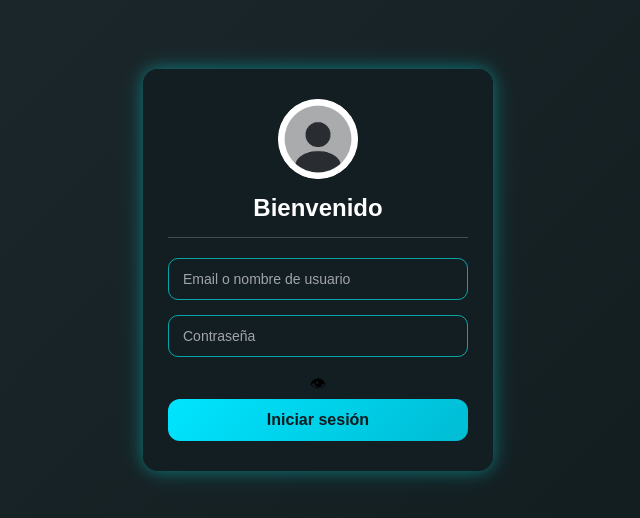
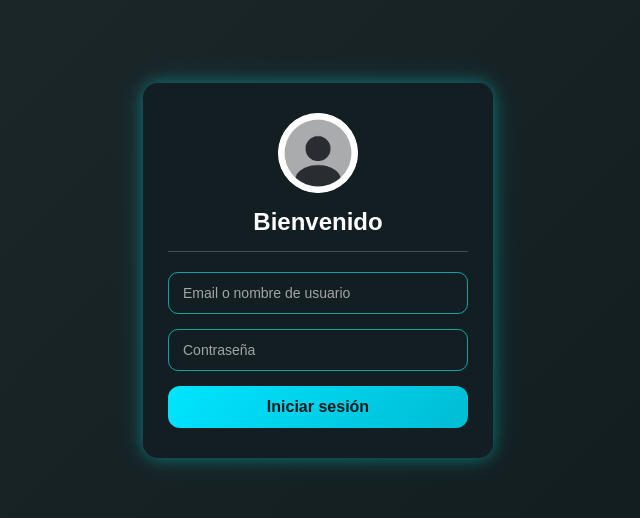
Before and after one commit to carlos01932M/repo, a plain HTML site: page index.html in a window 1280 px wide. Shown: the part 130-648 px from the top of the page, without its empty margins (322-962 px from the left). Drawn offline with Linux system fonts and the light colour scheme.

Commit message:
Update index.html

```diff
--- a/index.html
+++ b/index.html
@@ -13,7 +13,6 @@
     <hr>
     <input type="text" placeholder="Email o nombre de usuario">
     <input type="password" placeholder="Contraseña">
-    <span class="eye">👁</span>
     <button>Iniciar sesión</button>
 </div>
 </body>
```
